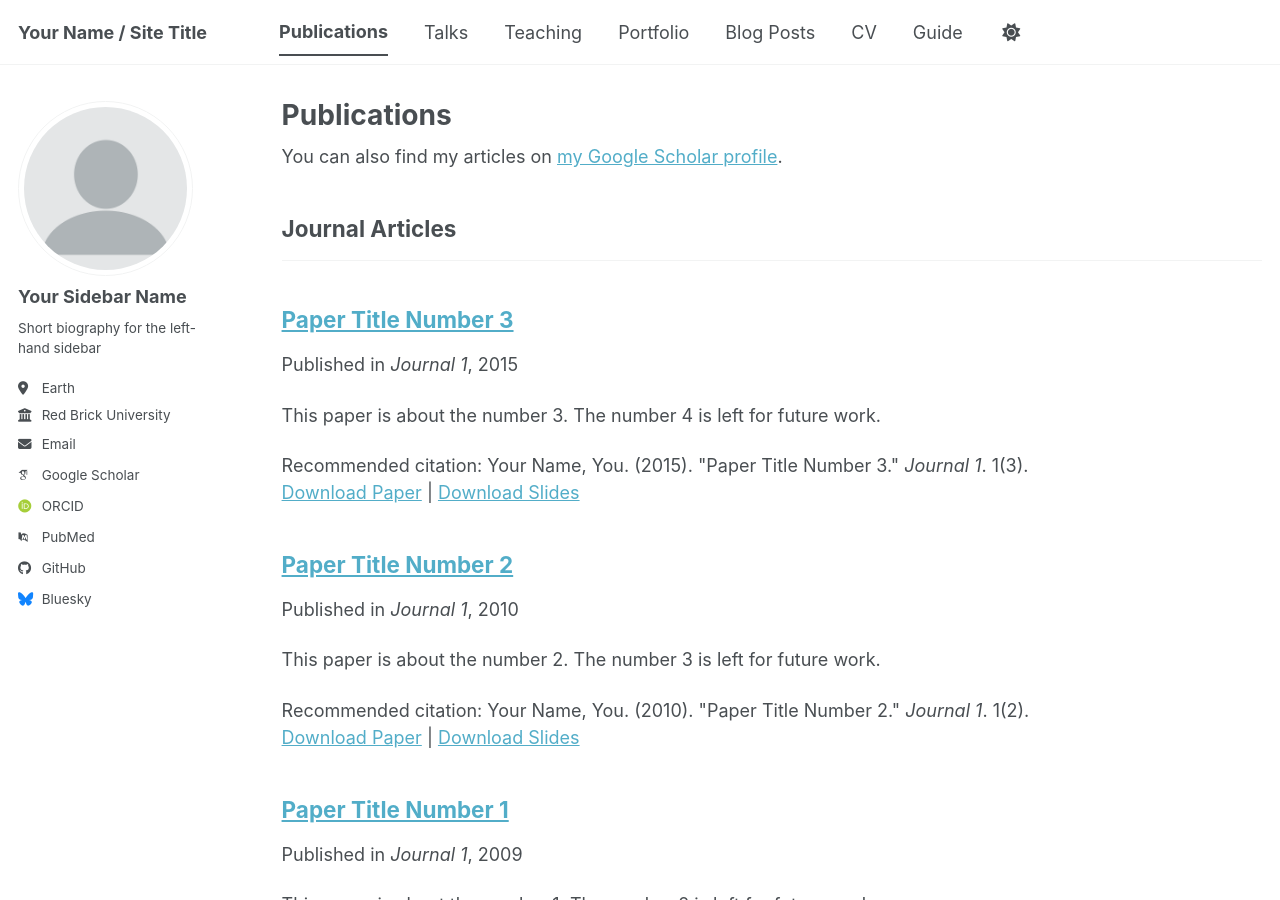
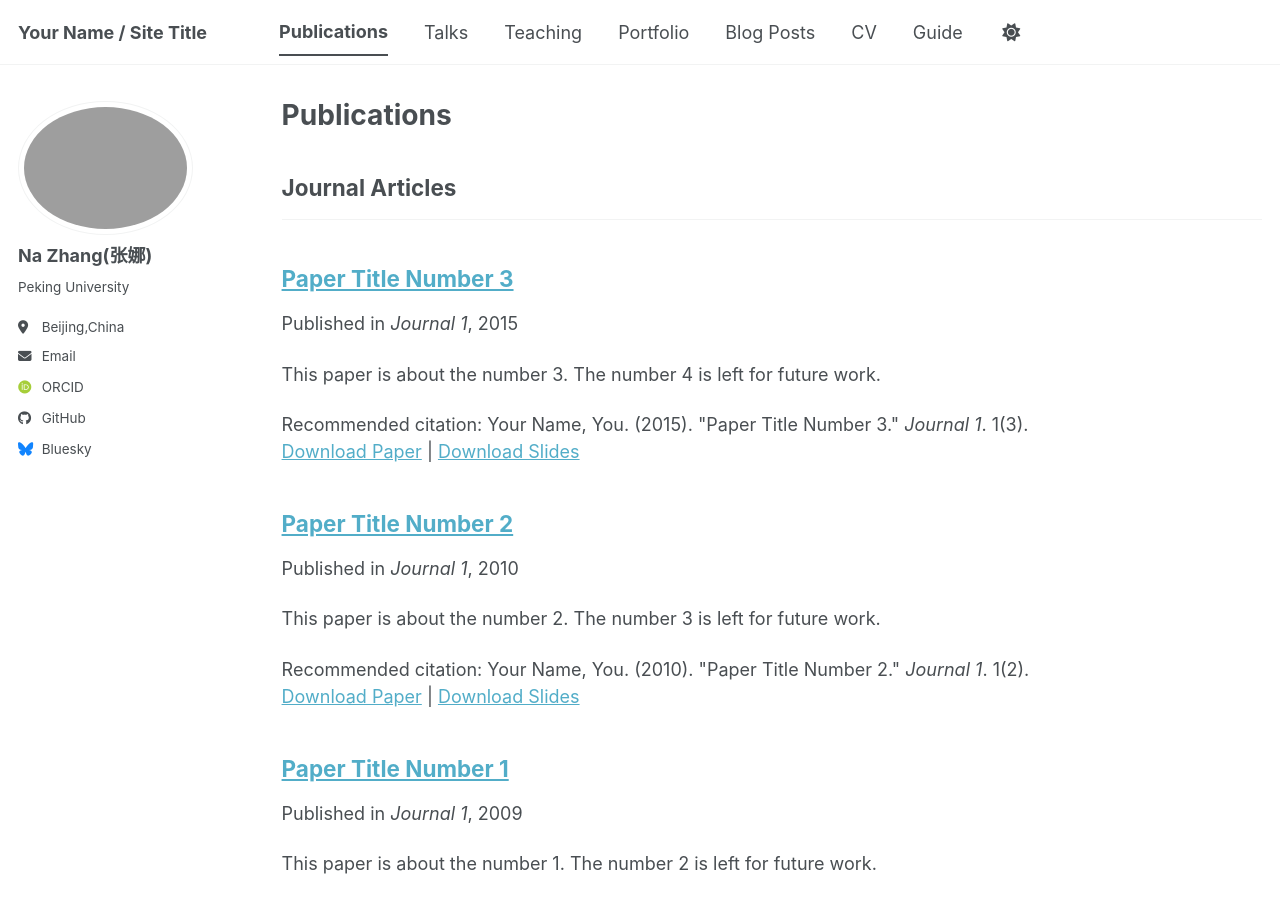
Before and after one commit to Sabrina0oo22/Sabrina0oo22.github.io, a Jekyll site: the page built from _pages/publications.html, in a window 1280 px wide and 900 px high. Built offline with Jekyll 4.4.1, drawn with Linux system fonts in a browser that asks for light colours; some web fonts are replaced; a script bundle is joined from its source files by our own code; library files that are not in the unit come from our copies; some of the changed text lies outside the part shown.

Commit message:
Update _config.yml

```diff
--- a/_config.yml
+++ b/_config.yml
@@ -11,37 +11,37 @@ locale                   : "en-US"
 site_theme               : "default" # The available themes options are "default", "air", "sunrise", "mint", "dirt" and "contrast"
 title                    : "Your Name / Site Title"
 title_separator          : "-"
-name                     : &name "Your Name"
+name                     : &name "Na Zhang(张娜)"
 description              : &description "Your Name's academic portfolio"   # Update this with a general description of your site, this is the default if not overridden by a page
-url                      : https://academicpages.github.io # The base hostname & protocol for your site e.g. "https://[your GitHub username].github.io",
+url                      : https://Sabrina0oo22.github.io # The base hostname & protocol for your site e.g. "https://[your GitHub username].github.io",
                                                            # or if you already have some other page hosted on Github then use "https://[your GitHub username].github.io/[Your Repo Name]"
 baseurl                  : "" # the subpath of your site, e.g. "/blog"
-repository               : "academicpages/academicpages.github.io"
+repository               : "Sabrina0oo22/Sabrina0oo22.github.io"
 
 # Site Author - The following control what appear as part of the author content on the side bar.
 #               If a field is blank the icon and link will not appear, otherwise it will be shown.
 #               Additional customization can be done by editing /_includes/author-profile.html
 author:
   # Biographic information
-  avatar           : "profile.png"
-  name             : "Your Sidebar Name"
+  avatar           : "/images/IMG_B7453.png"
+  name             : "Na Zhang(张娜)"
   pronouns         : # example: "she/her"
-  bio              : "Short biography for the left-hand sidebar"
-  location         : "Earth"
-  employer         : "Red Brick University"
+  bio              : "Peking University"
+  location         : "Beijing,China"
+  employer         :
   uri              : # URL
   email            : "none@example.org"
 
   # Academic websites
   academia         : # URL
   arxiv            : # URL - Update with the correct link to your profile
-  googlescholar    : "https://scholar.google.com/citations?user=PS_CX0AAAAAJ"
+  googlescholar    : #"https://scholar.google.com/citations?user=PS_CX0AAAAAJ"
   inspire-hep      : # URL
   impactstory      : # URL
-  orcid            : "https://orcid.org/yourorcidurl"
+  orcid            : "https://orcid.org/my-orcid?orcid=0009-0009-1787-607X"
   semantic         : # URL
   ssrn             : # URL
-  pubmed           : "https://www.ncbi.nlm.nih.gov/pubmed/?term=john+snow"
+  pubmed           : #"https://www.ncbi.nlm.nih.gov/pubmed/?term=john+snow"
   researchgate     : # URL
   scopus           : # URL
   zotero           : # URL
@@ -51,7 +51,7 @@ author:
   bitbucket        : # Username - Update with your username on the site
   codepen          : # Username
   dribbble         : # Username
-  github           : "academicpages"
+  github           : "https://giothub.com/Sabrina0oo22"
   kaggle           : # Username
   stackoverflow    : # User number or user number and name (i.e., use "1" or "1/jeff-atwood")
 
```
